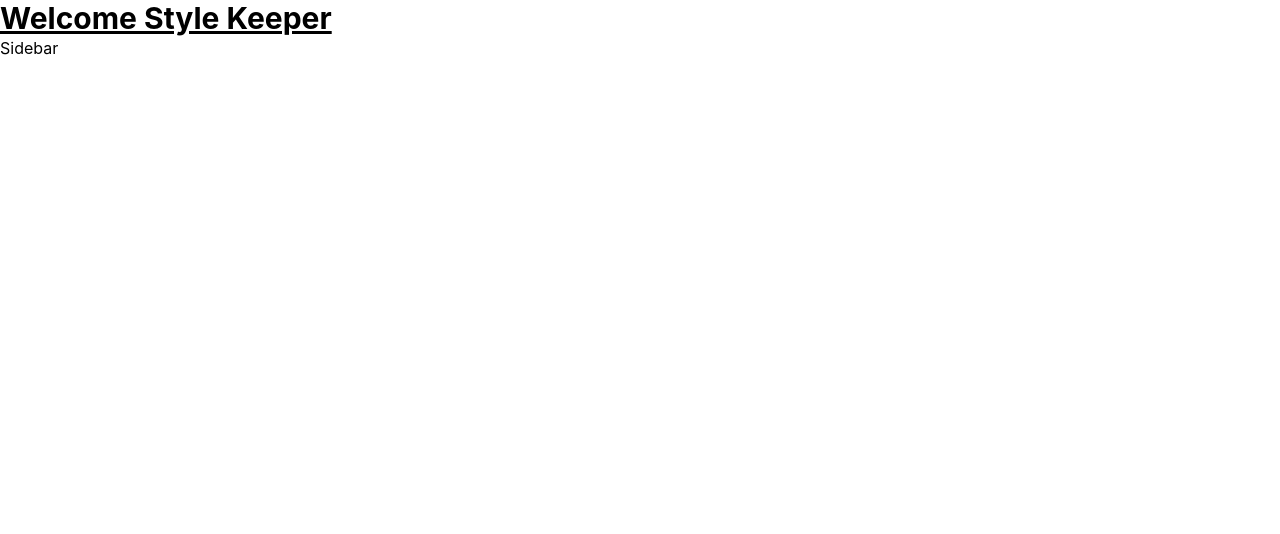
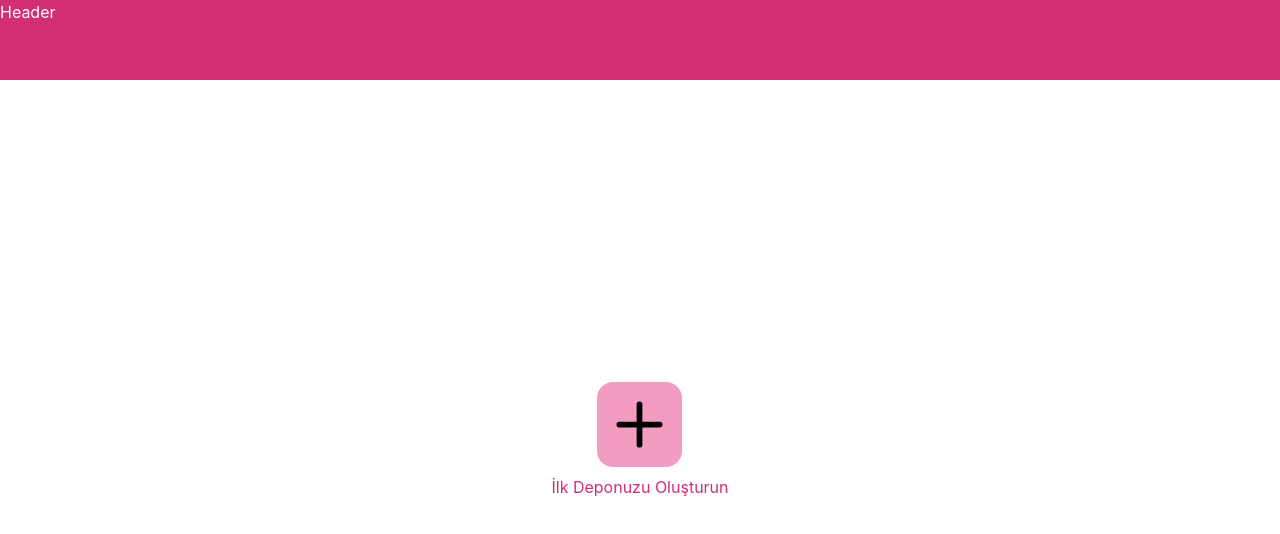
Before and after one commit to Irem44/style-keeper, a React (Vite) app: page / in a window 1280 px wide. Shown: the top 534 px of the page. Built offline with nearby package versions, Linux system fonts and the light colour scheme.

Commit message:
added SideBarComponent,HederComponent and  Home Page

```diff
--- a/package.json
+++ b/package.json
@@ -10,10 +10,12 @@
     "preview": "vite preview"
   },
   "dependencies": {
-    "@tailwindcss/vite": "^4.2.1",
+    "@tailwindcss/vite": "^4.2.2",
+    "lucide-react": "^0.577.0",
     "react": "^19.2.0",
     "react-dom": "^19.2.0",
-    "tailwindcss": "^4.2.1"
+    "react-hook-form": "^7.72.0",
+    "tailwindcss": "^4.2.2"
   },
   "devDependencies": {
     "@eslint/js": "^9.39.1",
--- a/src/App.tsx
+++ b/src/App.tsx
@@ -1,12 +1,11 @@
 import "./App.css";
-import DashboardLayout from "./components/dashboard/DashboardLayout";
+import Home from "./pages/Home";
 
 function App() {
   return (
-    <>
-      <h1 className="text-3xl font-bold underline">Welcome Style Keeper</h1>
-      <DashboardLayout />
-    </>
+    <div>
+      <Home />
+    </div>
   );
 }
 
--- /dev/null
+++ b/src/components/Header.tsx
@@ -0,0 +1,4 @@
+const Header = () => {
+  return <div className="bg-[#D22E74] text-white wid w-full h-20">Header</div>;
+};
+export default Header;
--- /dev/null
+++ b/src/components/SideBar.tsx
@@ -0,0 +1,55 @@
+import { Form, useForm } from "react-hook-form";
+
+interface CreationFormType {
+  id: number;
+  shopName: string;
+  product: {
+    name: string;
+    category: string;
+    price: number;
+    imageUrl: string;
+  };
+}
+const SideBar = () => {
+  const {
+    register,
+    handleSubmit,
+    formState: { errors },
+  } = useForm<CreationFormType>();
+  const onSubmit = (data: CreationFormType) => {
+    console.log("Data", data);
+  };
+  return (
+    <div className="w-72 h-full rounded-l-2xl bg-[#F39CC1] flex flex-col p-2">
+      <form onSubmit={handleSubmit(onSubmit)}>
+        <label>Mağaza Adı:</label>
+        <input
+          type="text"
+          {...register("shopName")}
+          className="bg-white block"
+        />
+        <label>Ürün Adı:</label>
+        <input
+          type="text"
+          {...register("product.name")}
+          className="bg-white block"
+        />
+        <label>Kategori:</label>
+        <input
+          type="text"
+          {...register("product.category")}
+          className="bg-white block"
+        />
+        <label>Fiyat:</label>
+        <input
+          type="number"
+          {...register("product.price")}
+          className="bg-white block"
+        />
+        <input type="file" className="bg-white mt-2 w-50 h-10 block" />
+        <button type="submit">Ekle</button>
+      </form>
+    </div>
+  );
+};
+export default SideBar;
--- a/src/components/dashboard/DashboardLayout.tsx
+++ /dev/null
@@ -1,10 +0,0 @@
-import Sidebar from "./Sidebar";
-
-const DashboardLayout = () => {
-  return (
-    <div>
-      <Sidebar />
-    </div>
-  );
-};
-export default DashboardLayout;
--- a/src/components/dashboard/Header.tsx
+++ /dev/null
@@ -1,4 +0,0 @@
-const Header = () => {
-  return <div>Header</div>;
-};
-export default Header;
--- a/src/components/dashboard/Sidebar.tsx
+++ /dev/null
@@ -1,4 +0,0 @@
-const Sidebar = () => {
-  return <div>Sidebar</div>;
-};
-export default Sidebar;
--- a/src/pages/Home.jsx
+++ /dev/null
@@ -1,4 +0,0 @@
-const Home = () => {
-  return <div>Home</div>;
-};
-export default Home;
--- /dev/null
+++ b/src/pages/Home.tsx
@@ -0,0 +1,29 @@
+import { Plus } from "lucide-react";
+import Header from "../components/Header";
+import { useState } from "react";
+import SideBar from "../components/SideBar";
+
+const Home = () => {
+  const [isSideBarOpen, setIsSideBarOpen] = useState<boolean>(false);
+  return (
+    <div className="flex flex-col">
+      <Header />
+      <div className="w-full h-[calc(100vh-80px)] flex items-center ">
+        <div className="flex-1 flex justify-center">
+          <div className="flex flex-col justify-center items-center">
+            <Plus
+              size={85}
+              strokeWidth={2}
+              className="bg-[#F39CC1] p-2 rounded-2xl cursor-pointer"
+              onClick={() => setIsSideBarOpen(true)}
+            />
+            <span className="text-[#D22E74] mt-2">İlk Deponuzu Oluşturun</span>
+          </div>
+        </div>
+
+        {isSideBarOpen && <SideBar />}
+      </div>
+    </div>
+  );
+};
+export default Home;
```
Also changed, not shown: 1 other file (tests, documents, lock files or other folders).
